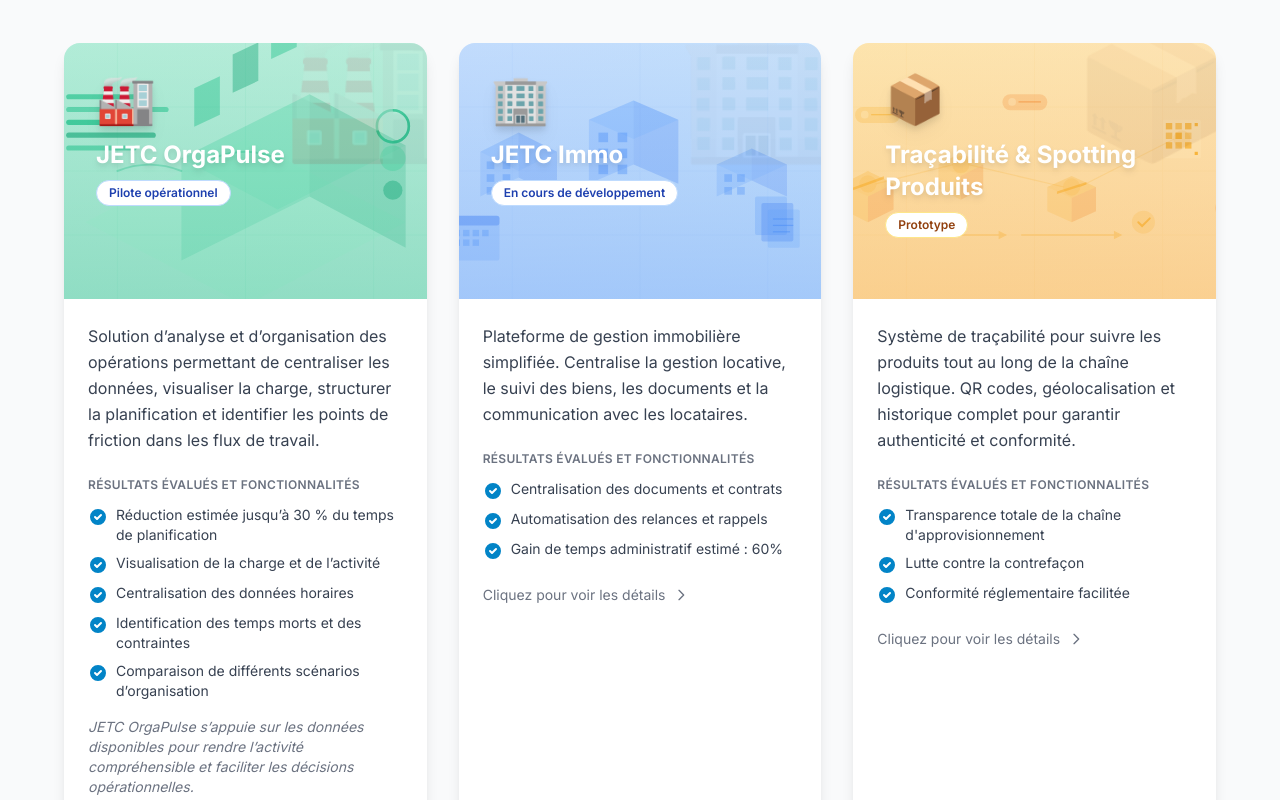
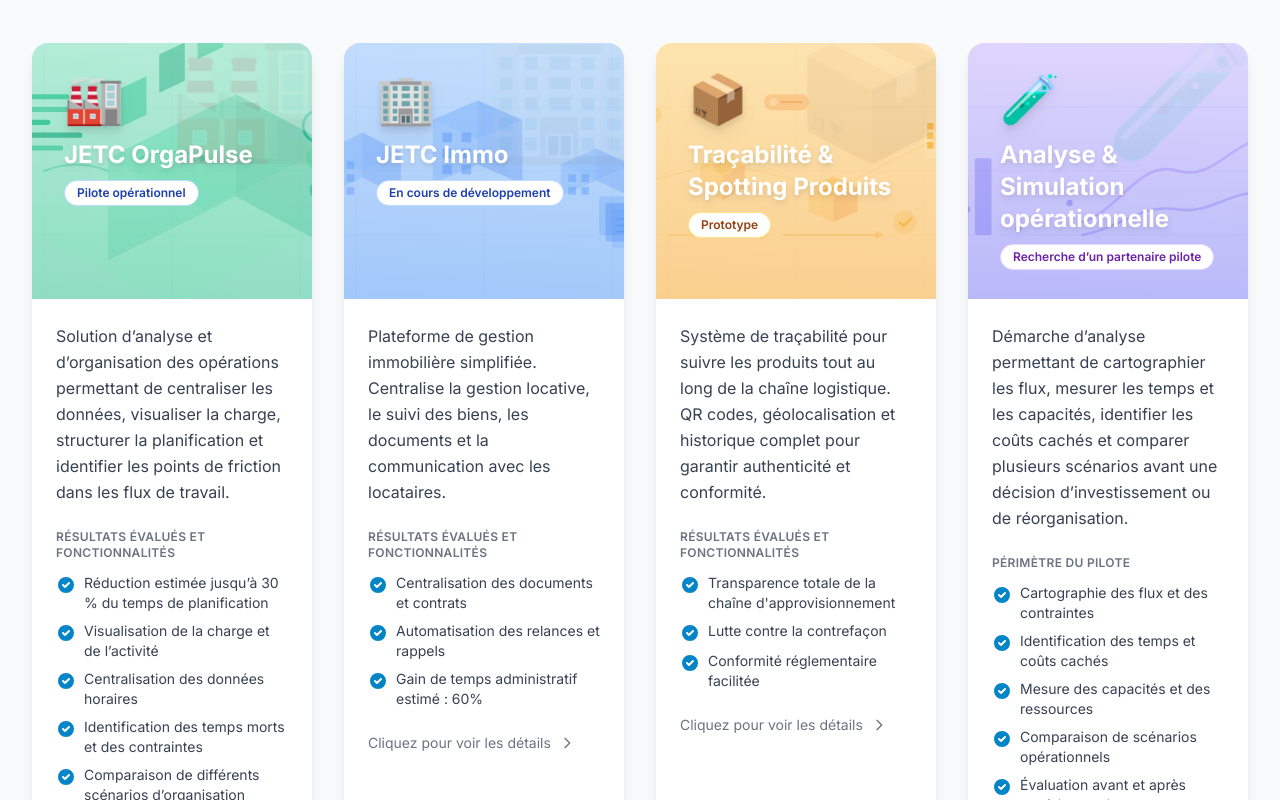
Before and after one commit to johnnyfleury87-ctrl/JECT_Solution, a Next.js app: page / in a window 1280 px wide. Shown: the part 4180-4980 px from the top of the page. Built offline with nearby package versions, Linux system fonts and the light colour scheme.

Commit message:
feat: ajout carte Analyse & Simulation operationnelle

```diff
--- a/components/Projects.js
+++ b/components/Projects.js
@@ -115,6 +115,32 @@
       href: 'https://product-simulation-one.vercel.app/qhse'
     }
   },
+  {
+    id: 'analyse-simulation',
+    name: 'Analyse & Simulation opérationnelle',
+    status: 'Recherche d’un partenaire pilote',
+    statusColor: 'bg-purple-100 text-purple-800 border-purple-200',
+    emoji: '🧪',
+    gradient: 'from-purple-400 to-indigo-500',
+    gradientColors: ['rgba(167, 139, 250, 0.25)', 'rgba(99, 102, 241, 0.40)'],
+    backgroundImage: '/images/analyse-simulation-bg.svg',
+    description: "Démarche d’analyse permettant de cartographier les flux, mesurer les temps et les capacités, identifier les coûts cachés et comparer plusieurs scénarios avant une décision d’investissement ou de réorganisation.",
+    descriptionShort: "Démarche d’analyse permettant de cartographier les flux, mesurer les temps et les capacités, identifier les coûts cachés et comparer plusieurs scénarios avant une décision d’investissement ou de réorganisation.",
+    impactLabel: 'Périmètre du pilote',
+    impact: [
+      'Cartographie des flux et des contraintes',
+      'Identification des temps et coûts cachés',
+      'Mesure des capacités et des ressources',
+      'Comparaison de scénarios opérationnels',
+      'Évaluation avant et après expérimentation',
+    ],
+    resultsNote: "L’objectif est de tester cette approche sur un périmètre réel et limité afin d’en mesurer concrètement la valeur.",
+    link: {
+      label: 'Échanger sur cette démarche',
+      href: '#contact',
+      type: 'contact'
+    }
+  },
 ];
 
 const containerVariants = {
@@ -167,7 +193,7 @@
           initial="hidden"
           whileInView="visible"
           viewport={{ once: true, margin: "-100px" }}
-          className="grid grid-cols-1 md:grid-cols-2 lg:grid-cols-3 gap-8 max-w-6xl mx-auto"
+          className="grid grid-cols-1 md:grid-cols-2 xl:grid-cols-4 gap-8 max-w-7xl mx-auto"
         >
           {projects.map((project, index) => (
             <motion.div
@@ -223,7 +249,7 @@
 
                 <div>
                   <h4 className="text-xs font-semibold text-gray-500 uppercase tracking-wide mb-3">
-                    Résultats évalués et fonctionnalités
+                    {project.impactLabel || 'Résultats évalués et fonctionnalités'}
                   </h4>
                   <ul className="space-y-2">
                     {project.impact.map((item, idx) => (
```
Also changed, not shown: public/images/analyse-simulation-bg.svg (added), 1 other file (tests, documents, lock files or other folders).
